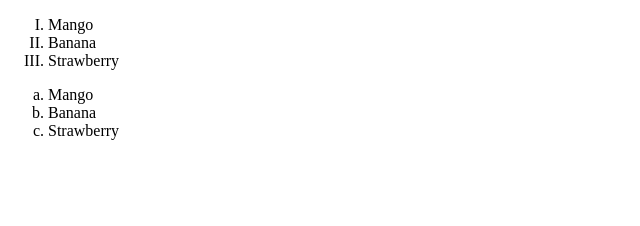
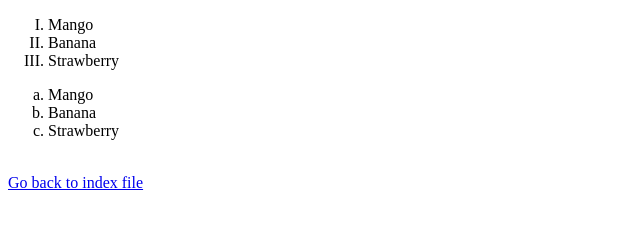
Before and after one commit to MirzaUmar-123/Home-Task, a plain HTML site: page list.html in a window 1280 px wide. Shown: the whole page, without its empty margins (0-640 px from the left). Drawn offline with Linux system fonts and the light colour scheme.

Commit message:
changes in link

```diff
--- a/list.html
+++ b/list.html
@@ -3,7 +3,7 @@
 <head>
     <meta charset="UTF-8">
     <meta name="viewport" content="width=device-width, initial-scale=1.0">
-    <title>list file</title>
+    <title>list Page</title>
 </head>
 <body>
     <ol type="I">
@@ -16,5 +16,7 @@
         <li>Banana</li>
         <li>Strawberry</li>
     </ul>
+    <br>
+    <a href="index.html">Go back to index file</a>
 </body>
 </html>
```
